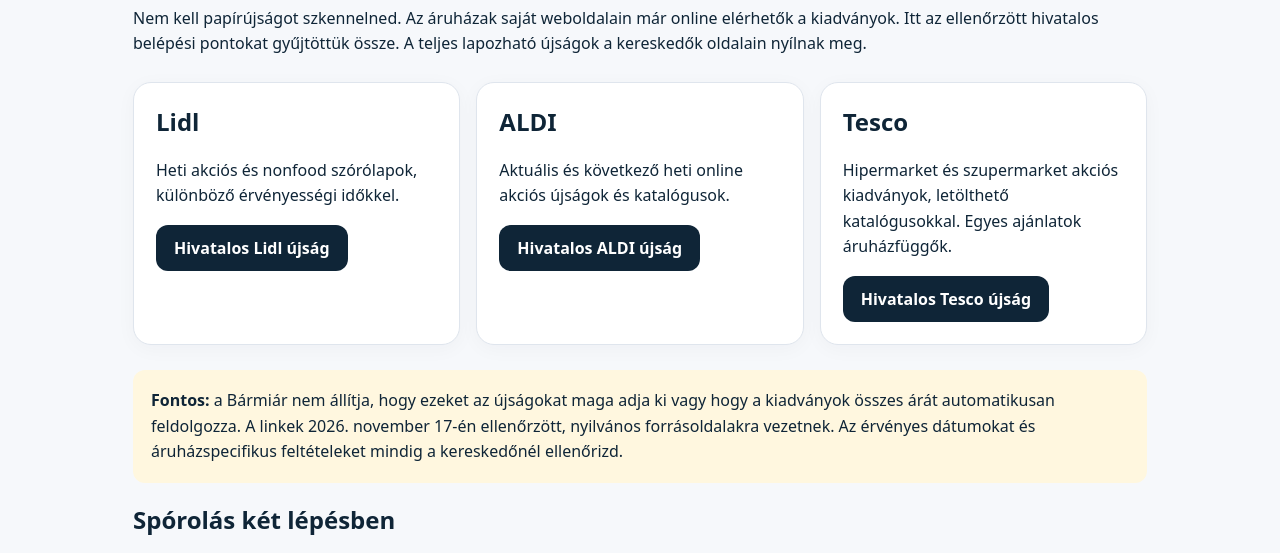
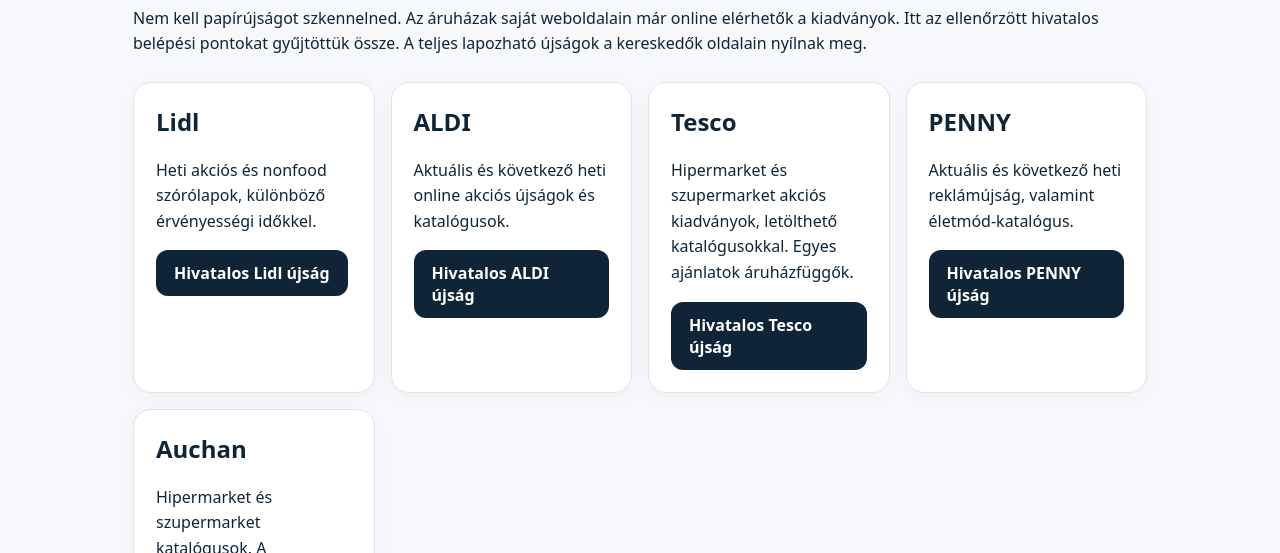
Before and after one commit to Andor00001/barmiar, a plain HTML site: page ujsagok.html in a window 1280 px wide. Shown: the part 348-901 px from the top of the page. Drawn offline with Linux system fonts and the light colour scheme.

Commit message:
UX/SEO: 5 ellenőrzött hivatalos akciósújság-forrás egy oldalon

```diff
--- a/ujsagok.html
+++ b/ujsagok.html
@@ -1,10 +1,10 @@
 <!doctype html>
 <html lang="hu"><head><meta charset="utf-8"><meta name="viewport" content="width=device-width, initial-scale=1">
-<title>Akciós újságok: Lidl, ALDI, Tesco – Bármiár</title>
-<meta name="description" content="Lidl, ALDI és Tesco hivatalos online akciós újságjai egy helyről. Nézd meg az aktuális és következő heti ajánlatokat, majd hasonlítsd össze a bevásárlólistád árait.">
+<title>Akciós újságok – Lidl, ALDI, Tesco, PENNY, Auchan | Bármiár</title>
+<meta name="description" content="Lidl, ALDI, Tesco, PENNY és Auchan hivatalos online akciós újságjai egy helyről. Nézd meg az aktuális és következő heti ajánlatokat, majd hasonlítsd össze a bevásárlólistád árait.">
 <meta name="theme-color" content="#0F2537"><link rel="icon" href="icon.svg" type="image/svg+xml">
 <link rel="canonical" href="https://barmiar.hu/ujsagok.html">
-<meta property="og:type" content="website"><meta property="og:title" content="Akciós újságok: Lidl, ALDI, Tesco – Bármiár"><meta property="og:description" content="A Lidl, az ALDI és a Tesco hivatalos akciós újságjai egy helyről. Ingyenes bevásárlólista-összehasonlítás a Bármiáron."><meta property="og:url" content="https://barmiar.hu/ujsagok.html"><meta property="og:image" content="https://barmiar.hu/img/og.jpg"><meta property="og:image:alt" content="Bármiár – Legjobb árak bármiár-on"><meta name="twitter:card" content="summary_large_image">
+<meta property="og:type" content="website"><meta property="og:title" content="Akciós újságok: öt áruház hivatalos forrásai – Bármiár"><meta property="og:description" content="A Lidl, az ALDI, a Tesco, a PENNY és az Auchan hivatalos akciós újságjai egy helyről. Ingyenes bevásárlólista-összehasonlítás a Bármiáron."><meta property="og:url" content="https://barmiar.hu/ujsagok.html"><meta property="og:image" content="https://barmiar.hu/img/og.jpg"><meta property="og:image:alt" content="Bármiár – Legjobb árak bármiár-on"><meta name="twitter:card" content="summary_large_image">
 <style>:root{color-scheme:light;font-family:system-ui,-apple-system,Segoe UI,sans-serif;color:#0F2537;background:#f6f8fb}*{box-sizing:border-box}body{margin:0}header{background:white;border-bottom:1px solid #dfe5ed;padding:16px 24px;display:flex;align-items:center;gap:12px}header img{display:block;width:min(290px,52vw);height:auto}header a{text-decoration:none;color:inherit}header strong{font-size:24px}main{max-width:1050px;margin:auto;padding:26px 18px 60px}h1{font-size:clamp(30px,5vw,49px);line-height:1.1}p{line-height:1.6}.tag{color:#E63946;font-weight:800}.grid{display:grid;grid-template-columns:repeat(auto-fit,minmax(240px,1fr));gap:16px;margin:25px 0}.card{background:white;border:1px solid #dfe5ed;border-radius:18px;padding:22px;box-shadow:0 4px 20px #0f253709}.card h2{margin-top:0}.card a,.cta{display:inline-block;background:#0F2537;color:white;text-decoration:none;padding:12px 18px;border-radius:12px;font-weight:700}.card a:focus-visible,.cta:focus-visible{outline:3px solid #FFB703;outline-offset:3px}.hint{background:#fff7df;padding:18px;border-radius:12px}footer{max-width:1050px;margin:0 auto 40px;padding:0 18px;font-size:14px}footer a{color:#0F2537}</style></head>
 <body><header><a href="/" aria-label="Bármiár – kezdőlap"><img src="brand/barmiar-logo.svg" alt="Bármiár – Legjobb árak bármiár-on" width="290" height="80"></a><a href="/" style="margin-left:auto">Vissza a cetlihez</a></header>
 <main><p class="tag">Legjobb árak bármiár-on</p><h1>Akciós újságok – közvetlenül a hivatalos forrásból</h1>
@@ -13,8 +13,10 @@
 <article class="card"><h2>Lidl</h2><p>Heti akciós és nonfood szórólapok, különböző érvényességi időkkel.</p><a href="https://www.lidl.hu/c/szorolap/s10013623" target="_blank" rel="noopener noreferrer">Hivatalos Lidl újság</a></article>
 <article class="card"><h2>ALDI</h2><p>Aktuális és következő heti online akciós újságok és katalógusok.</p><a href="https://www.aldi.hu/online-akcios-ujsag" target="_blank" rel="noopener noreferrer">Hivatalos ALDI újság</a></article>
 <article class="card"><h2>Tesco</h2><p>Hipermarket és szupermarket akciós kiadványok, letölthető katalógusokkal. Egyes ajánlatok áruházfüggők.</p><a href="https://www.tesco.hu/akciok/katalogusok" target="_blank" rel="noopener noreferrer">Hivatalos Tesco újság</a></article>
+<article class="card"><h2>PENNY</h2><p>Aktuális és következő heti reklámújság, valamint életmód-katalógus.</p><a href="https://www.penny.hu/reklamujsag" target="_blank" rel="noopener noreferrer">Hivatalos PENNY újság</a></article>
+<article class="card"><h2>Auchan</h2><p>Hipermarket és szupermarket katalógusok. A kiadványok a kereskedő oldalán érhetők el.</p><a href="https://auchan.hu/katalogusok" target="_blank" rel="noopener noreferrer">Hivatalos Auchan újság</a></article>
 </div>
-<p class="hint"><strong>Fontos:</strong> a Bármiár nem állítja, hogy ezeket az újságokat maga adja ki vagy hogy a kiadványok összes árát automatikusan feldolgozza. A linkek 2026. november 17-én ellenőrzött, nyilvános forrásoldalakra vezetnek. Az érvényes dátumokat és áruházspecifikus feltételeket mindig a kereskedőnél ellenőrizd.</p>
+<p class="hint"><strong>Fontos:</strong> a Bármiár nem állítja, hogy ezeket az újságokat maga adja ki vagy hogy a kiadványok összes árát automatikusan feldolgozza. A linkek 2026. november 18-án ellenőrzött, nyilvános forrásoldalakra vezetnek. Az érvényes dátumokat és áruházspecifikus feltételeket mindig a kereskedőnél ellenőrizd.</p>
 <h2>Spórolás két lépésben</h2><p>Lapozd át a kereskedők ajánlatait, majd térj vissza az ingyenes Bármiár bevásárlócetlihez. A Bármiár a rendelkezésre álló áradatai alapján összehasonlítja a kosár költségét. Az árforrásokat a főoldal jelzi.</p>
 <a class="cta" href="/#terv">Ingyenes kosár-összehasonlítás</a>
 </main><footer><a href="/">Bármiár.hu</a> · <a href="adatkezeles.html">Adatkezelési tájékoztató</a> · A kereskedők nevei és védjegyei a jogosultak tulajdonát képezik.</footer></body></html>
```
